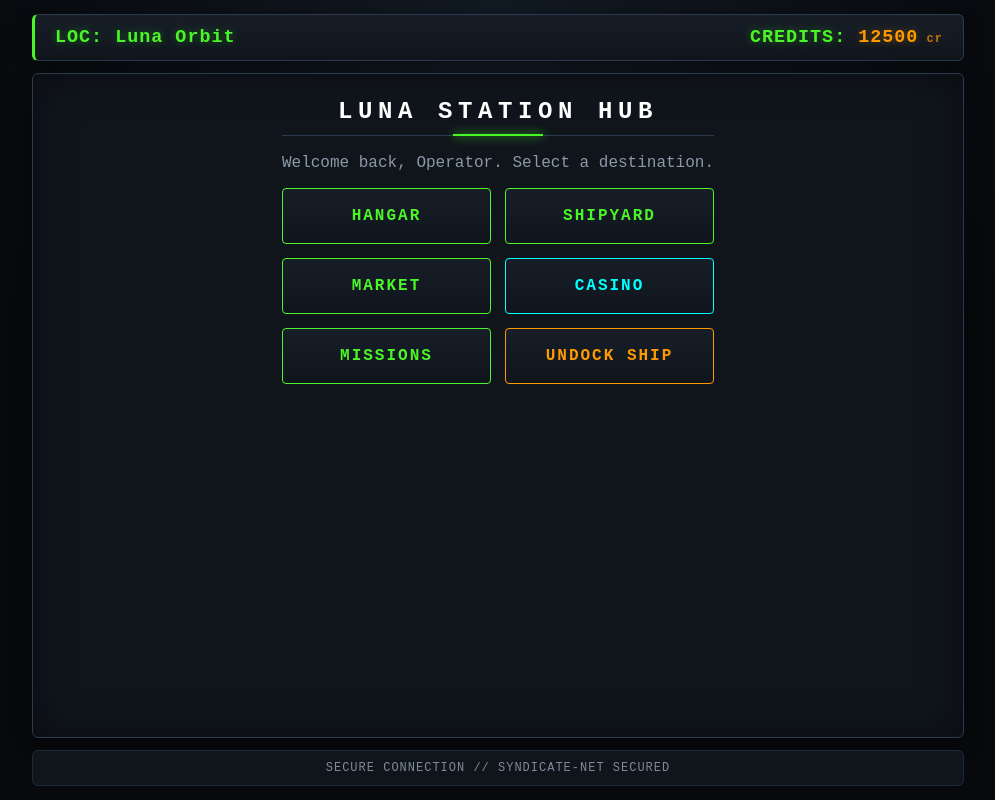
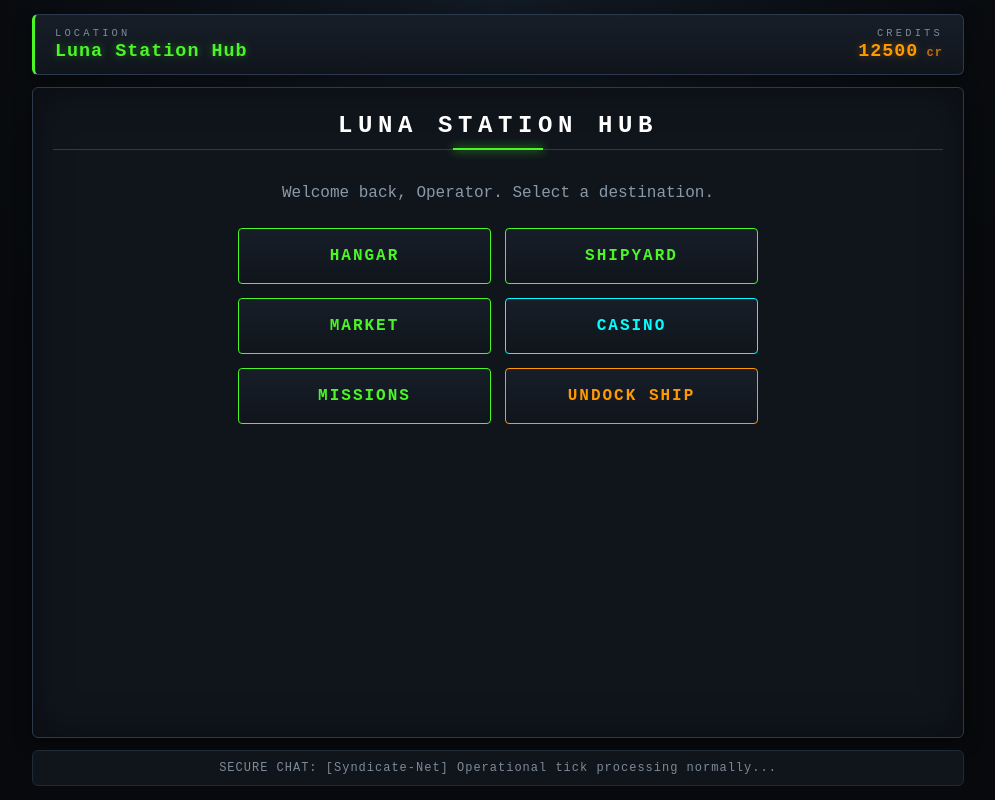
Before and after one commit to JudDread/ProjectVacuumState, a plain HTML site: page index.html in a window 1280 px wide. Shown: the whole page, without its empty margins (142-1137 px from the left). Drawn offline with Linux system fonts and the light colour scheme.

Commit message:
Update index.html

```diff
--- a/index.html
+++ b/index.html
@@ -3,38 +3,42 @@
 <head>
     <meta charset="UTF-8">
     <meta name="viewport" content="width=device-width, initial-scale=1.0">
-    <title>Vacuum State - Luna Hub</title>
-    <!-- Make sure your filename casing matches perfectly -->
+    <title>Vacuum State - Luna Station</title>
     <link rel="stylesheet" href="./assets/css/style.css">
 </head>
 <body>
 
-    <!-- 1. The Splash Screen Panel Overlay -->
+    <!-- Splash Screen -->
     <div id="splash-screen" class="splash-container">
         <div class="splash-content">
             <h1 class="splash-title">VACUUM STATE</h1>
-            <p class="splash-subtitle">Establishing secure link to terminal...</p>
+            <p class="splash-subtitle">Establishing connection to Luna Station...</p>
             <div class="splash-spinner"></div>
         </div>
     </div>
 
-    <!-- 2. CRITICAL: Element MUST have class="game-header" AND id="game-header" -->
+    <!-- Constant Information Bar -->
     <header>
-        <div class="header-item">LOC: <span id="location-text">Luna Orbit</span></div>
-        <div class="header-item">CREDITS: <span id="credit-count">0</span></div>
+        <div class="header-block">
+            <span class="header-label">Location</span>
+            <span class="header-item" id="location-name">Luna Station Hub</span>
+        </div>
+        <div class="header-block header-right">
+            <span class="header-label">Credits</span>
+            <span class="header-item" id="credit-count">12,500</span>
+        </div>
     </header>
 
-    <!-- 3. The Core Interactive Interface Display Panel -->
-    <main class="game-header" id="game-header">
-        <div id="main-display">
-        <!-- Content will be securely injected here by your JS engines -->
+    <!-- Dynamic Main Screen Container -->
+    <main id="main-display">
+        <!-- JavaScript modules inject screens here -->
     </main>
 
     <footer>
-        SECURE CONNECTION // SYNDICATE-NET SECURED
+        SECURE CHAT: [Syndicate-Net] Operational tick processing normally...
     </footer>
 
-    <!-- Place your script tags right before closing the body -->
+    <!-- Scripts must load in this exact order -->
     <script src="./assets/js/state.js"></script>
     <script src="./assets/js/lunaHub.js"></script>
 </body>
```
